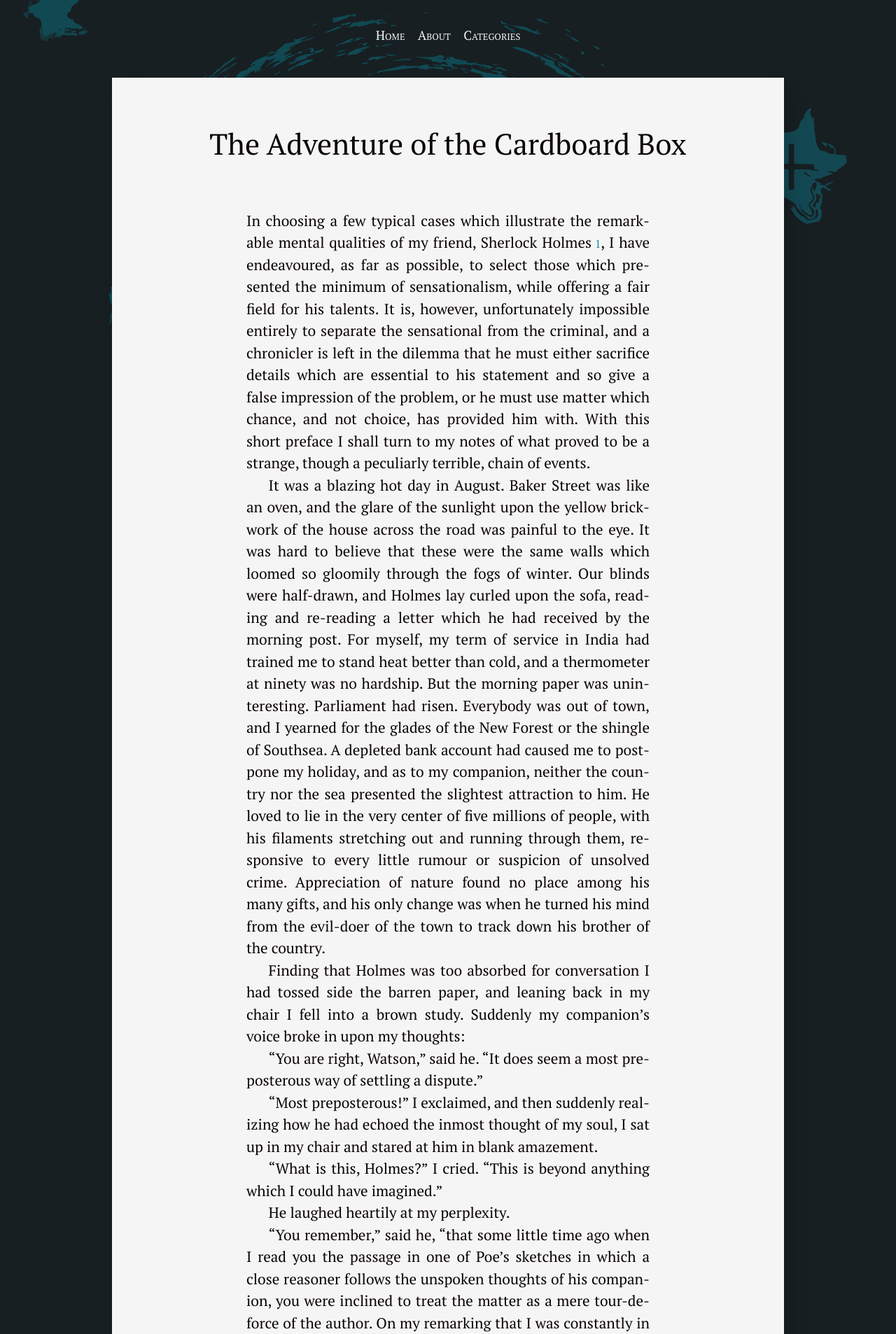
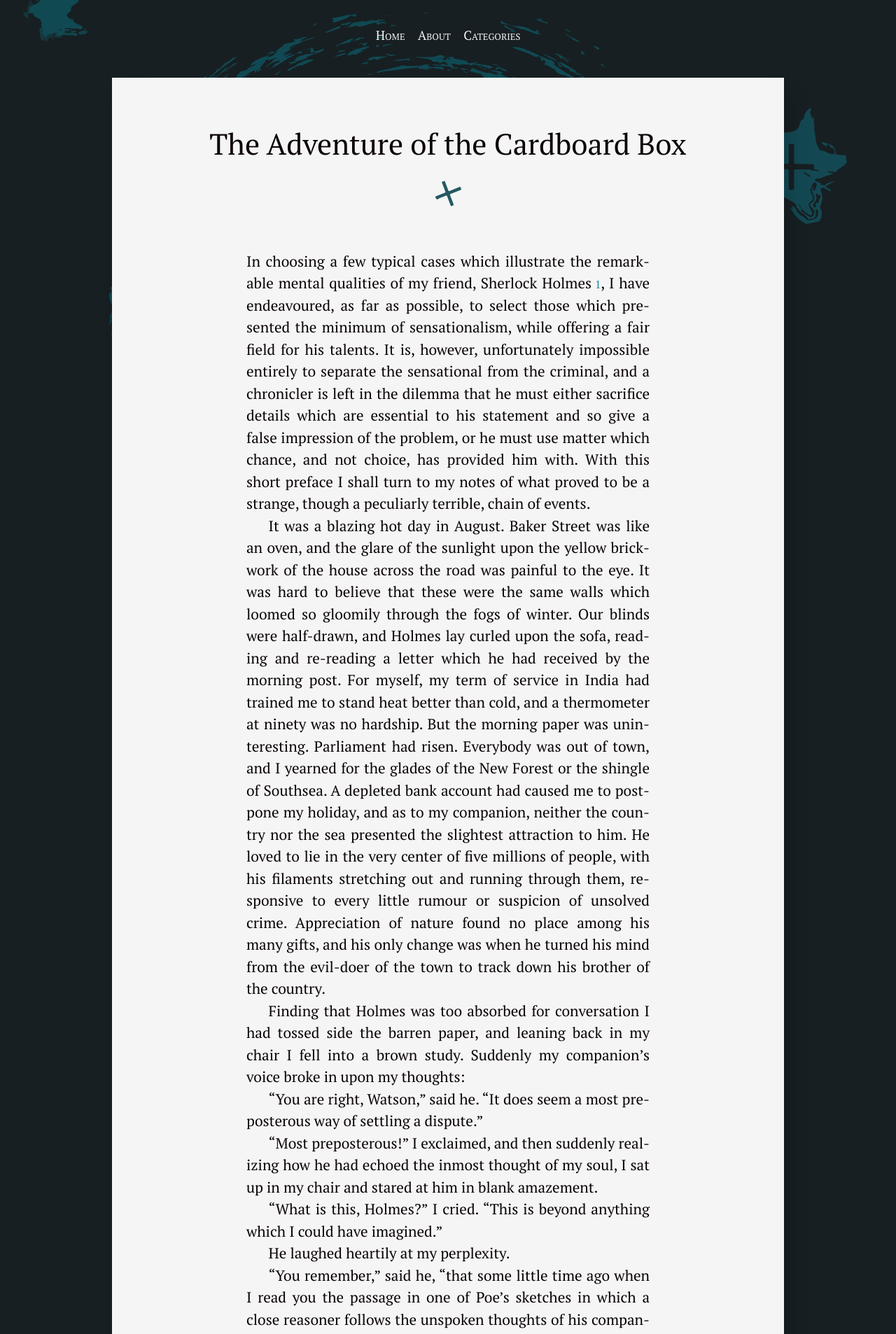
Before and after one commit to silvialohrmann/editorial, a Jekyll site: the page built from _posts/2011-11-11-the-adventure-of-the-cardboard-box.md, in a window 1280 px wide. Shown: the top 1906 px of the page at 70% size. Built offline with Jekyll 4.4.1, drawn with Linux system fonts in a browser that asks for light colours.

Commit message:
Update _base.scss

```diff
--- a/_sass/_base.scss
+++ b/_sass/_base.scss
@@ -139,6 +139,11 @@ figcaption {
   @include divider;
 }
 
+.divided-post::after {
+  content: "";
+  @include divider-post;
+}
+
 .home {
   max-width: 24em;
   margin: auto;
```
